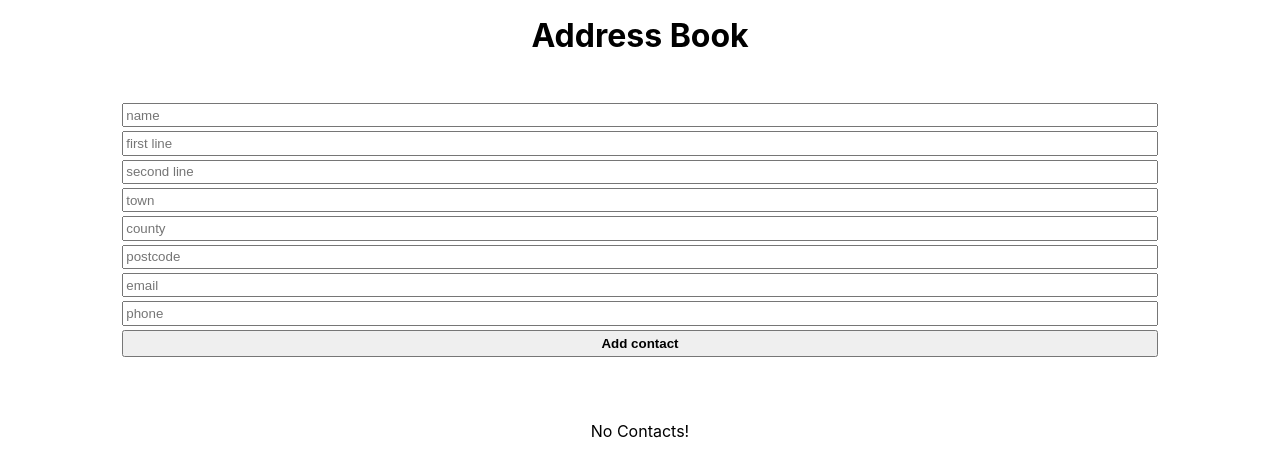
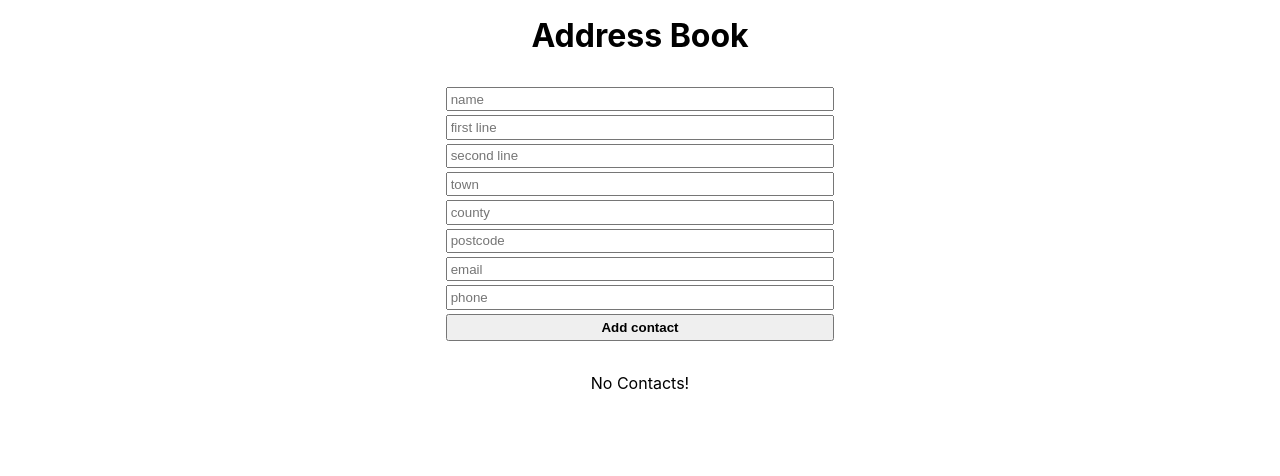
Before and after one commit to christocarr/react-address-book, a React (Create React App) app: page / in a window 1280 px wide. Shown: the top 476 px of the page. Built offline with nearby package versions, Linux system fonts and the light colour scheme.

Commit message:
Style: contact card layout

```diff
--- a/src/components/ContactCard.js
+++ b/src/components/ContactCard.js
@@ -5,9 +5,9 @@ import DeleteContact from './DeleteContact';
 //destructure props and render
 function ContactCard({ contact }) {
 	return (
-		<div>
+		<div className="card">
 			<h3>{contact.name}</h3>
-			<address>
+			<address className="card__address_block">
 				<p>
 					{contact.firstLine}
 					<br />
@@ -26,7 +26,7 @@ function ContactCard({ contact }) {
 				<br />
 				{contact.phone}
 			</p>
-			<div>
+			<div className="card__button_block">
 				<EditContact contact={contact} />
 				<DeleteContact contact={contact} />
 			</div>
--- a/src/components/EditContactForm.js
+++ b/src/components/EditContactForm.js
@@ -99,8 +99,10 @@ function EditContactForm({ contact, updateContact, toggleEditContact }) {
 				name="phone"
 				placeholder="phone"
 			/>
-			<button type="submit">Update</button>
-			<button onClick={handleCancel}>Cancel</button>
+			<div className="form__button_block">
+				<button type="submit">Update</button>
+				<button onClick={handleCancel}>Cancel</button>
+			</div>
 		</form>
 	);
 }
--- a/src/index.css
+++ b/src/index.css
@@ -1,3 +1,7 @@
+* {
+	box-sizing: border-box;
+}
+
 html {
 	width: 100vw;
 }
@@ -33,22 +37,23 @@ main {
 	flex-direction: column;
 	justify-content: center;
 	align-items: center;
+	margin: 0 auto;
 }
 
 .container {
 	display: flex;
 	flex-direction: column;
 	align-items: center;
-	width: 90%;
+	width: 100%;
+	max-width: 420px;
 	border-radius: 0.2em;
 	padding: 1em;
-	margin: 1em 0 1em 0;
 }
 
 .form {
 	display: flex;
 	flex-direction: column;
-	width: 90%;
+	width: 100%;
 }
 
 .form input {
@@ -56,8 +61,57 @@ main {
 	margin-bottom: 0.3em;
 }
 
+@media (min-width: 700px) {
+	.contact__list {
+		max-width: 700px;
+		flex-direction: row;
+		align-items: center;
+		justify-content: center;
+		flex-wrap: wrap;
+	}
+	.card:nth-child(odd),
+	.edit__contact:nth-child(odd) {
+		margin-right: 1em;
+	}
+}
+
+.card,
+.edit__contact {
+	position: relative;
+}
+
+.card,
+.edit__contact {
+	border: 1px solid lightslategray;
+	border-radius: 0.2em;
+	padding: 1em;
+	margin-bottom: 1em;
+	width: 100%;
+	height: 304px;
+	max-width: 300px;
+}
+
+.card__address_block {
+	margin: 1em 0 1em 0;
+}
+
+.card__button_block,
+.form__button_block {
+	position: absolute;
+	bottom: 0;
+	margin-bottom: 1em;
+	display: flex;
+	justify-content: space-between;
+	width: 50%;
+}
+
+.card__button_block button,
+.form__button_block button {
+	width: 5em;
+}
+
 button {
-	padding: 0.3em;
+	padding: 0.3em 0.6em;
 	font-weight: bolder;
 	cursor: pointer;
 }
```
